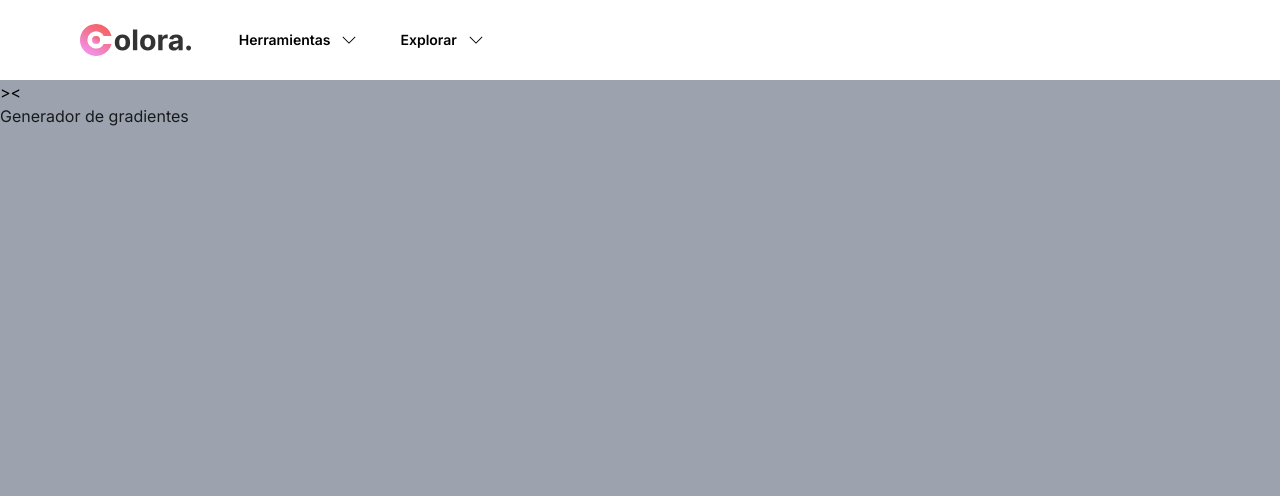
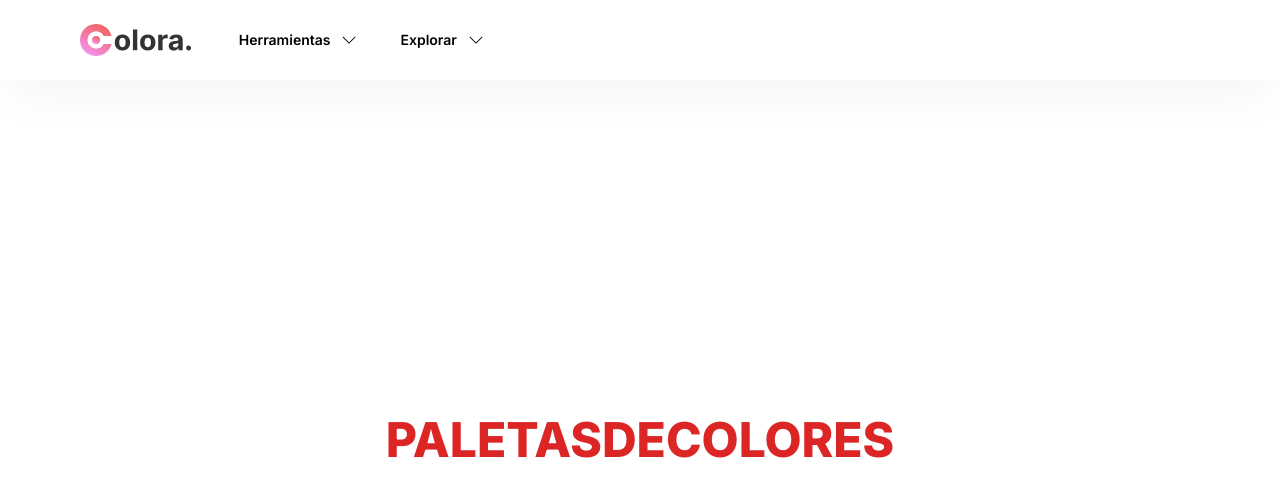
Before and after one commit to ZeroK06/tint-tool, a Next.js app: page / in a window 1280 px wide. Shown: the top 496 px of the page. Built offline with nearby package versions, Linux system fonts and the light colour scheme.

Commit message:
animacion de letras en la pagina de inicio

```diff
--- a/app/page.js
+++ b/app/page.js
@@ -1,69 +1,16 @@
 'use client'
-import Image from 'next/image'
 import { Inter } from 'next/font/google'
 import NavBarDashboard from '@/components/NavBarDashboard'
-import useInterval from '@/hook/useInterval'
-import { useEffect, useState } from 'react'
-import { AnimatePresence, motion } from 'framer-motion'
-import Slide from '@/components/Slide'
+import SliderHome from '@/components/SliderHome'
 const inter = Inter({ subsets: ['latin'] })
-const SLIDER_DIV = [
-  {
-    id: 0,
-    name: 'Generador de paleta de colores',
-    title: '',
-  },
-  {
-    id: 1,
-    name: 'Generador de gradientes',
-    title: '',
-  },
-  {
-    id: 2,
-    name: 'Generador de Mesh',
-    title: '',
-  },
-  {
-    id: 3,
-    name: 'Imagen a paleta',
-    title: '',
-  },
-]
 
 export default function Home() {
-  const [slider, setSlider] = useState(SLIDER_DIV)
-  const [slideIndex, setSlideIndex] = useState(0)
-  useInterval(() => {
-    handleNextSlider()
-  }, 5000)
-
-  const handleNextSlider = () => {
-    if (slider.length - 1 == slideIndex) {
-      setSlideIndex(0)
-    } else {
-      setSlideIndex(slideIndex + 1)
-    }
-  }
-  const handleFormerSlider = () => {
-    if (slideIndex == 0) {
-      setSlideIndex(slider.length - 1)
-    } else {
-      setSlideIndex(slideIndex - 1)
-    }
-  }
-
-  useEffect(() => {
-    console.log(slideIndex)
-  }, [slideIndex])
-
   return (
     <>
       <NavBarDashboard />
-      <main style={{ height: 'calc(100vh - 80px)' }} className="bg-gray-400">
-        <button onClick={handleNextSlider}>{'>'}</button>
-        <button onClick={handleFormerSlider}>{'<'}</button>
-        <div className="slider">
-          <Slide data={slider[slideIndex]} key={slider[slideIndex].id}></Slide>
+      <main style={{ height: 'calc(100vh - 80px)' }}>
+        <div className="slider h-full w-full">
+          <SliderHome />
         </div>
       </main>
     </>
--- a/components/ItemNavBar.jsx
+++ b/components/ItemNavBar.jsx
@@ -37,7 +37,7 @@ const ItemNavBar = ({ items, name, uri }) => {
                         <motion.div style={{ minWidth: '200px', gridTemplateColumns: '1fr' }} initial={{ y: -100, opacity: 0 }}
                             animate={{ y: 0, opacity: 1, transition: { type: 'keyframes', duration: 0.3 } }}
                             exit={{ y: -100, opacity: 0 }}
-                            className="absolute left-0 top-20 p-3 bg-white gap-2  shadow-2xl shadow-gray-300 rounded-3xl grid">
+                            className="absolute left-0 top-20 p-3 z-50 bg-white gap-2  shadow-2xl shadow-gray-300 rounded-3xl grid">
                             {items.map((element, index) => (
                                 <label style={{ width: '300px', minHeight: '60px' }} className='flex gap-5 justify-start items-center px-5 py-2 rounded-lg hover:bg-orange-50 transition' key={index}>
                                     <img src="/icon-nav.svg" alt="" className='h-12' />
--- a/components/Slide.jsx
+++ /dev/null
@@ -1,32 +0,0 @@
-'use client'
-
-import { variantsLetter } from '@/lib/letter'
-import { AnimatePresence, motion } from 'framer-motion'
-import React from 'react'
-import { variants } from '../lib/animate'
-
-
-const Slide = ({ data }) => {
-    return (
-        <AnimatePresence mode='wait'>
-            <motion.div
-                variants={variants}
-                initial='initial'
-                animate='animate'
-            >
-                {data.name.split('').map((letter, index) =>
-                    <motion.span
-                        variants={variantsLetter}
-                        key={index}
-                        initial="initial"
-                        animate='animate'
-                        exit="exit"
-                    >
-                        {letter}
-                    </motion.span>)}
-            </motion.div>
-        </AnimatePresence>
-    )
-}
-
-export default Slide
--- /dev/null
+++ b/components/SliderHome.jsx
@@ -0,0 +1,46 @@
+import React, { useEffect, useState } from 'react'
+import useInterval from '@/hook/useInterval'
+import { AnimatePresence } from 'framer-motion'
+import GeneratePalette from './SliderPages/GeneratePalette'
+import GenerateMesh from './SliderPages/GenerateMesh'
+
+export const SLIDER_DIV = [
+    <GeneratePalette />,
+    <GenerateMesh />
+]
+
+const SliderHome = () => {
+    const [slider] = useState(SLIDER_DIV)
+    const [slideIndex, setSlideIndex] = useState(0)
+    useInterval(() => {
+        handleNextSlider()
+    }, 3000)
+
+    const handleNextSlider = () => {
+        if (slider.length - 1 == slideIndex) {
+            setSlideIndex(0)
+        } else {
+            setSlideIndex(slideIndex + 1)
+        }
+    }
+    const handleFormerSlider = () => {
+        if (slideIndex == 0) {
+            setSlideIndex(slider.length - 1)
+        } else {
+            setSlideIndex(slideIndex - 1)
+        }
+    }
+
+    useEffect(() => {
+        console.log(slideIndex)
+    }, [slideIndex])
+    return (
+        <AnimatePresence mode="wait">
+            <div className='h-full w-full'>
+                {slider[slideIndex]}
+            </div>
+        </AnimatePresence>
+    )
+}
+
+export default SliderHome
--- /dev/null
+++ b/components/SliderPages/GenerateMesh.jsx
@@ -0,0 +1,24 @@
+'use client'
+import { motion } from 'framer-motion'
+import React from 'react'
+
+
+export const title = 'Paletas de colores'
+
+
+const GenerateMesh = () => {
+    return (
+        <div className='w-full h-full flex justify-center items-center'>
+            {title.split(' ').map((letter, i) => <motion.span
+                initial={{ opacity: 0, y: 100 }}
+                animate={{ opacity: 1, y: 0, transition: { delay: i * 0.01, ease: [0.2, 0.65, 0.3, 0.9] } }}
+                key={i}
+                className='text-5xl font-extrabold uppercase text-red-600'
+            >
+                {letter}
+            </motion.span>)}
+        </div>
+    )
+}
+
+export default GenerateMesh
--- /dev/null
+++ b/components/SliderPages/GeneratePalette.jsx
@@ -0,0 +1,23 @@
+'use client'
+import React from 'react'
+import { motion } from 'framer-motion'
+
+export const title = 'Generador de mesh'
+
+
+const GeneratePalette = () => {
+    return (
+        <div className='w-full h-full flex justify-center items-center'>
+            {title.split(' ').map((e, i) => <motion.span
+                initial={{ opacity: 0, y: 100 }}
+                animate={{ opacity: 1, y: 0, transition: { delay: i * 0.01, ease: [0.2, 0.65, 0.3, 0.9] } }}
+                key={i}
+                className='text-5xl font-extrabold uppercase'
+            >
+                {e}
+            </motion.span>)}
+        </div>
+    )
+}
+
+export default GeneratePalette
--- a/lib/letter.js
+++ b/lib/letter.js
@@ -1,14 +1,10 @@
 export const variantsLetter = {
   initial: {
     opacity: 0,
-    y: 150,
+    y: '10px',
   },
   animate: {
     opacity: 1,
-    y: 0,
-    transition: {
-      duration: 1,
-      ease: [0.2, 0.65, 0.3, 0.9],
-    },
+    y: '0px',
   },
 }
--- a/services/colorRandom.js
+++ b/services/colorRandom.js
@@ -1,3 +1,4 @@
+'use client'
 export const randomColor = () => {
   return '#' + Math.random().toString(16).substring(2, 8)
 }
--- a/services/generatePalette.js
+++ b/services/generatePalette.js
@@ -1,10 +1,11 @@
+'use client'
 import { randomColor } from './colorRandom'
 
 export const generatePalette = ({ empty = true, number = 5 }) => {
   const modelColor = () => {
     return {
       color: empty ? '#ffffff' : randomColor(),
-      id: Math.random()
+      id: Math.random(),
     }
   }
   return new Array(number).fill(null).map(e => modelColor())
```
